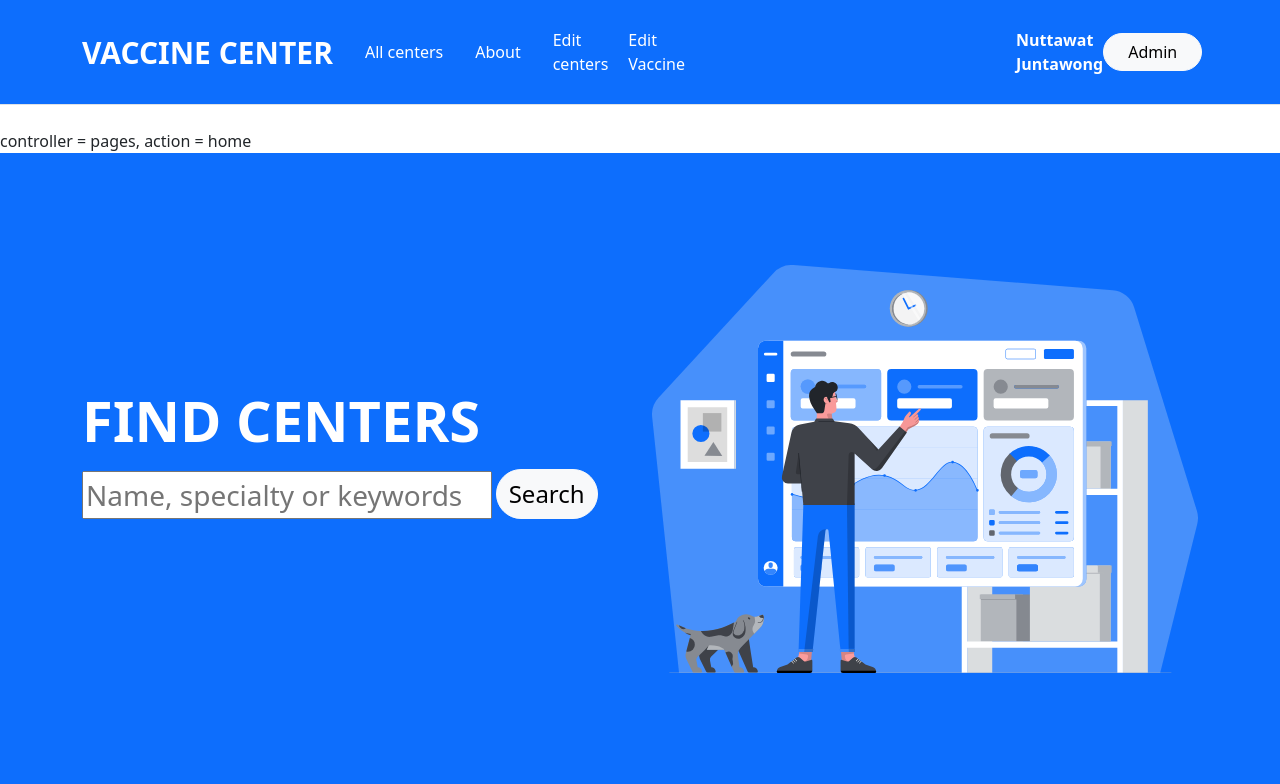
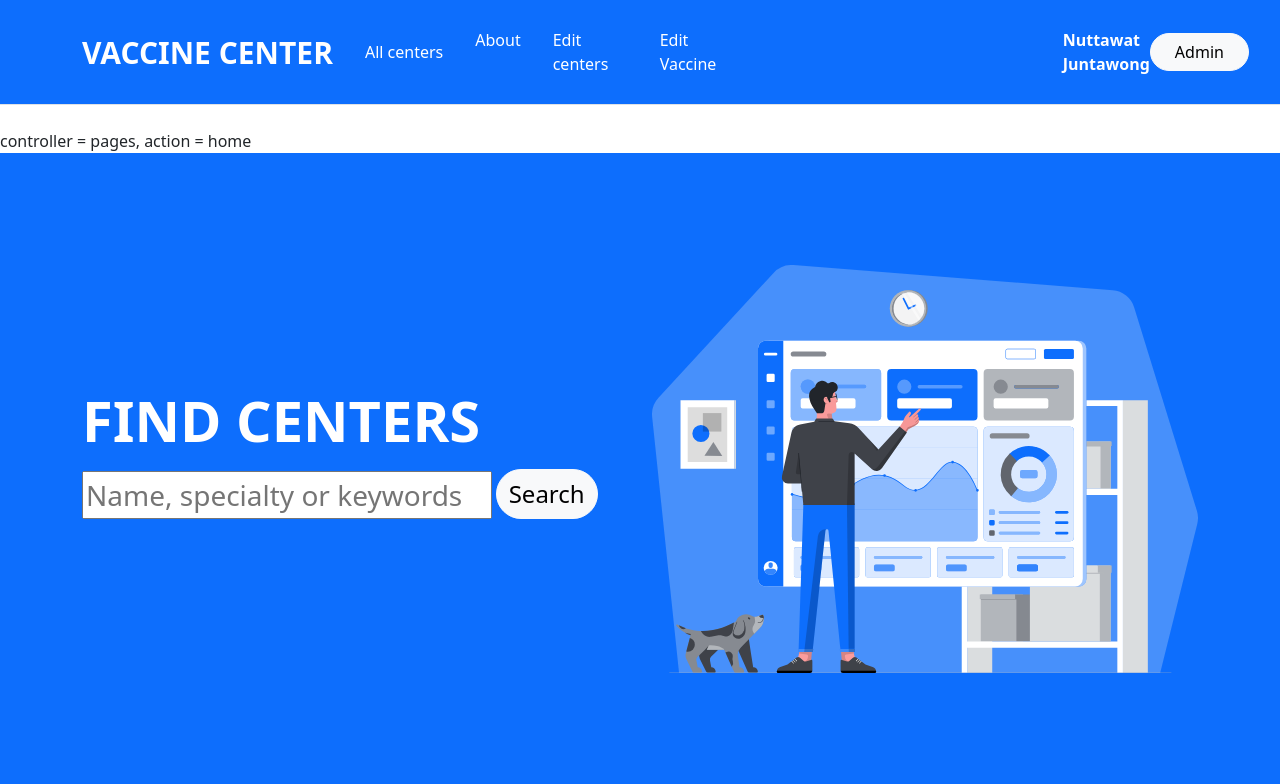
Before and after one commit to justPlai/VaccineServicePointMVC, a PHP site: page /index.php in a window 1280 px wide. Shown: the top 784 px of the page. Run offline with PHP 8.4, Linux system fonts and the light colour scheme.

Commit message:
fix nav complex

```diff
--- a/index.php
+++ b/index.php
@@ -43,17 +43,19 @@
               <a class="nav-link px-lg-3 py-lg-4" href="#" style="color: #ffffff;">About</a>
             </li>
             <li class="nav-item">
+              <a class="nav-link px-lg-3 py-lg-4" href="?controller=admin&action=editCenterIndex" style="color: #ffffff;  margin-right: 5px; width: 119px;">Edit centers</a>
             </li>
             <li class="nav-item">
+              <a class="nav-link px-lg-3 py-lg-4" href="?controller=admin&action=VaccineIndex" style="color: #ffffff;  width: 119px; margin-left: -17px;">Edit Vaccine</a>
             </li>
             <li class="nav-item">
             </li>
             <li class="nav-item">
             </li>
           </ul>
-          <a class="nav-link px-lg-3 py-lg-4" href="?controller=admin&action=editCenterIndex" style="color: #ffffff; margin-left: -; margin-right: 5px; width: 119px;">Edit centers</a>
-          <a class="nav-link px-lg-3 py-lg-4" href="?controller=admin&action=VaccineIndex" style="color: #ffffff; margin-right: -108px; width: 119px; margin-left: -17px;">Edit Vaccine</a>
-          <b class=" text-white" style="margin-left: 423px;">Nuttawat Juntawong</b>
+
+
+          <b class=" text-white" style="margin-left: 300px;">Nuttawat Juntawong</b>
           <a class="btn btn-light ms-lg-auto ps-4 pe-4 rounded-pill" href="?controller=admin&action=signInPage">Admin</a>
         </div>
         <!-- <div class="collapse navbar-collapse " id="navbarNavDropdown-4">
```
